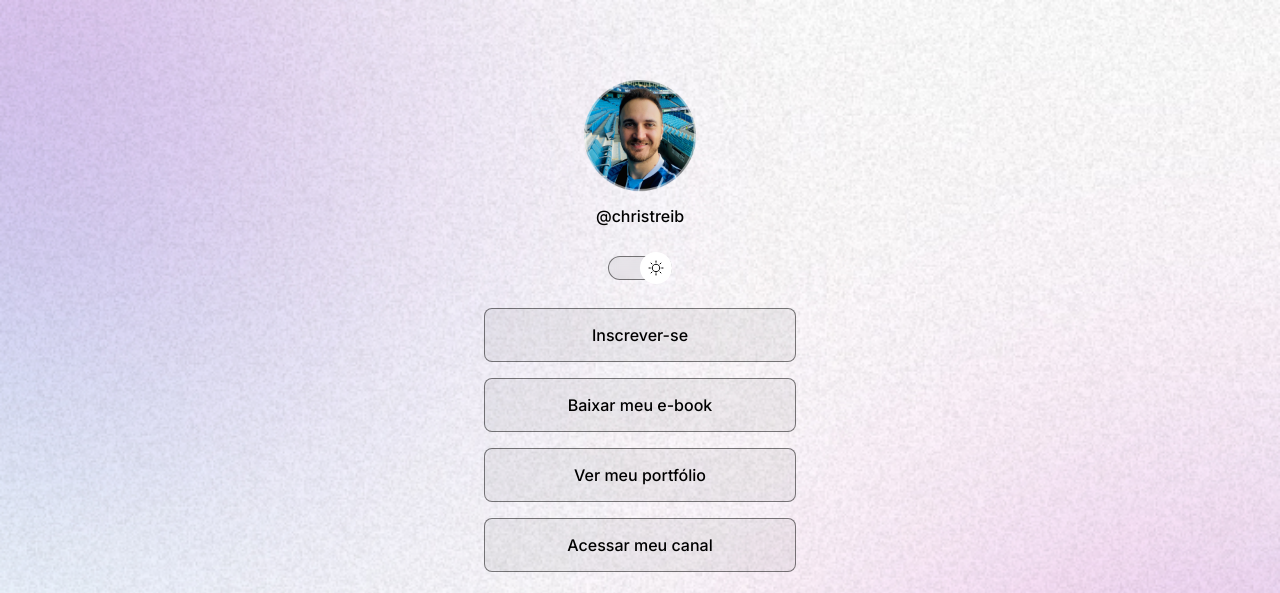
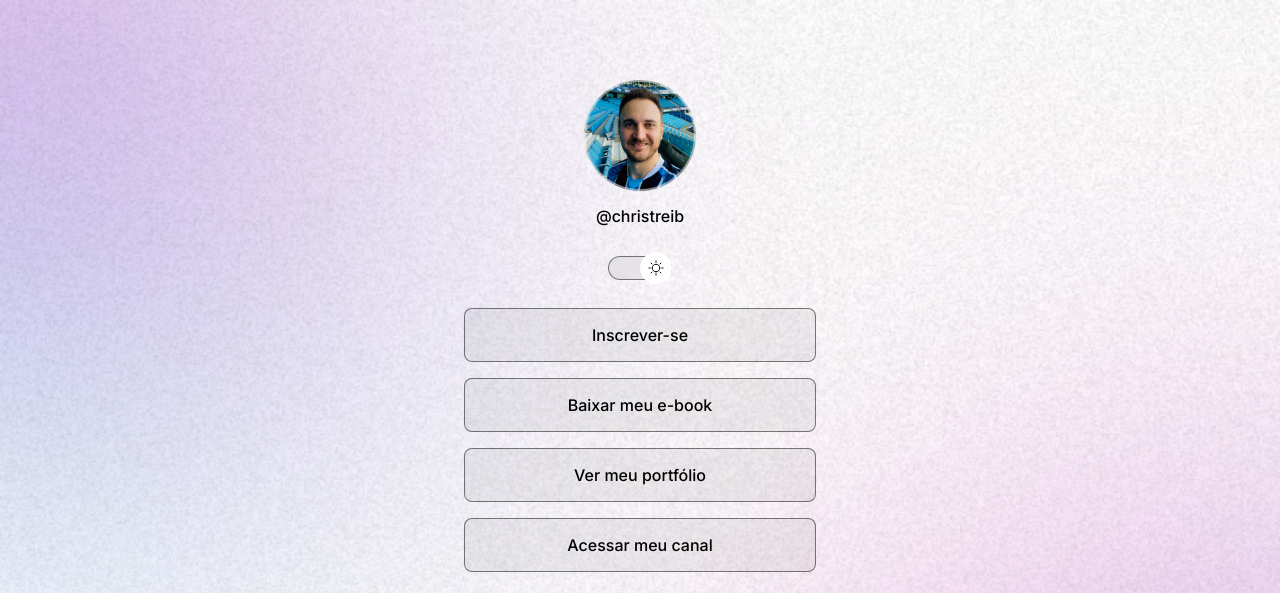
Before and after one commit to christreib/MinhasRedes, a plain HTML site: page index.html in a window 1280 px wide. Shown: the top 593 px of the page. Drawn offline with nearby package versions, Linux system fonts and the light colour scheme.

Commit message:
:tada: adjust width

```diff
--- a/style.css
+++ b/style.css
@@ -32,7 +32,8 @@ body * {
 }
 
 #container {
-  width: 360px;
+  width: 100%;
+  max-width: 400px;
   margin: 56px auto 0px;
   padding: 0 24px;
 }
```
